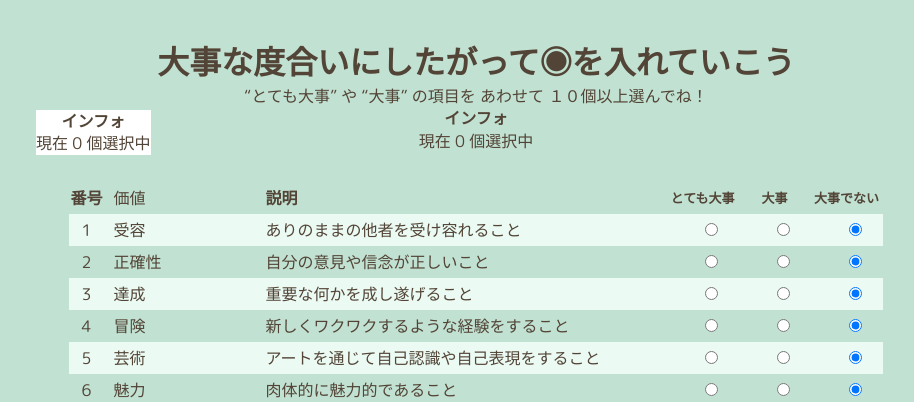
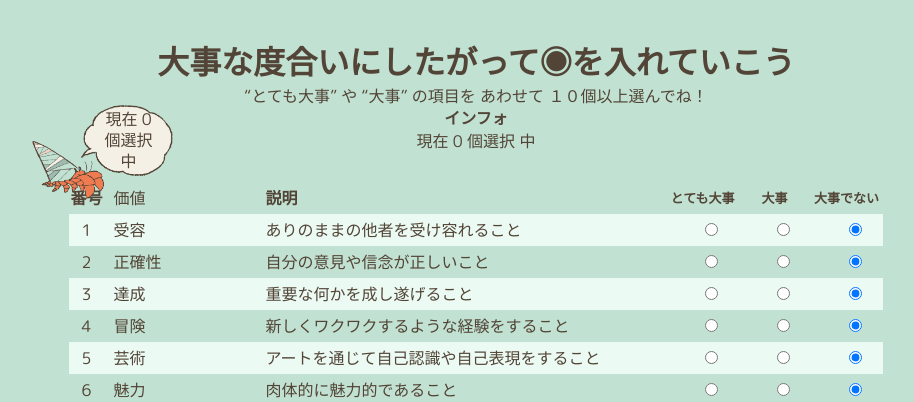
Before and after one commit to t-mitomi/myvalues, a Flask app: page /page2 in a window 1280 px wide. Shown: the part 60-462 px from the top of the page, without its empty margins (164-1078 px from the left). Run offline with Flask 2, Linux system fonts and the light colour scheme; the visitor is signed in with stand-in values (Sample User, id 1); data comes from the database, SQL or seed files in the repository; some libraries are stand-ins or nearby versions.

Commit message:
ボタンカラーとロゴメッセージ

```diff
--- a/app.py
+++ b/app.py
@@ -540,7 +540,7 @@ def list4():
     conn.close()
     # チェック出力
     # print("----------page4---Get2---")
-    print(value_list)
+    # print(value_list)
     # return render_template("value_list.html",value_list=value_list,user_name=user_name)
     return render_template("page4.html",value_list=value_list,)
 
--- a/static/css/style.css
+++ b/static/css/style.css
@@ -247,6 +247,10 @@ margin-right: 10px;
     border-radius: 30px;
     border-bottom: 5px solid rgba(0,0,0,0.3);
 }
+.button-shadow.disable {
+    background: #964a2f; /* 色変更可能 */
+}
+
 .button-shadow:hover {
     animation: 1s flash;
 }
@@ -353,11 +357,27 @@ padding: 3px 5px 5px;
 }
 
 .fixedmsg{
-    background-color: #fff;
+    height: 100px;
+    width: 145px;
+    /* border: 1px ridge ; */
+    background-image: url(../img/color_logo.png);
+    background-size: cover;
+    /* background-image: url(../img/img\ \(1\).jpg); */
+    /* background-color: #fff; */
+    /* background-color: #fff; */
     position:fixed;
-    top: 170px;
-    left:200px;
-
+    top: 160px;
+    left:15%;
+}
+.divmsg{
+    /* opacity:0.8; */
+    position:relative;
+    left:75px;
+    top: 9px;
+    height: 5px;
+    width: 51px;
+    text-align: center;
+    line-height: 1.3;
 }
 
 .dandd:hover{
--- a/templates/page2.html
+++ b/templates/page2.html
@@ -13,9 +13,7 @@
                     <h4>インフォ</h4>
                     <p class="msgarea">“とても大事” や “大事” の項目を あわせて １０個以上選んでね！</p>
                 </div>
-                <div id="info" class="fixedmsg">
-                    <h4>インフォ</h4>
-                    <p class="msgarea">“とても大事” や “大事” の項目を あわせて １０個以上選んでね！</p>
+                <div id="info" class="fixedmsg"><div class="divmsg msgarea"></div>
                 </div>
                 <table>
                     <thead>
@@ -48,7 +46,7 @@
                     </tbody>
                 </table>
                 <div class ="button-box">
-                <input type="submit" value="絞り込む" id="selected" name="selected" class="reset button-shadow">
+                <input type="submit" value="絞り込む" id="selected" name="selected" class="reset button-shadow disable">
                 </div>
             </form>
             <div id="info bottommsg">
@@ -70,12 +68,12 @@
                 select_count+=1;
             }
             if(select_count>=10){
-                $("#selected").prop('disabled', false);
+                $("#selected").prop('disabled', false).removeClass('disable');
             }else{
-                $("#selected").prop('disabled', true);
+                $("#selected").prop('disabled', true).addClass('disable');
             }
             console.log(select_count+" 個選択中 " );
-            $(".msgarea").text("現在 "+select_count+" 個選択中 ")
+            $(".msgarea").text("現在 "+select_count+" 個選択 中")
         });
         return false;
     }
```
Also changed, not shown: templates/page3.html (+4 -7 lines), static/img/color_logo.png (added).
